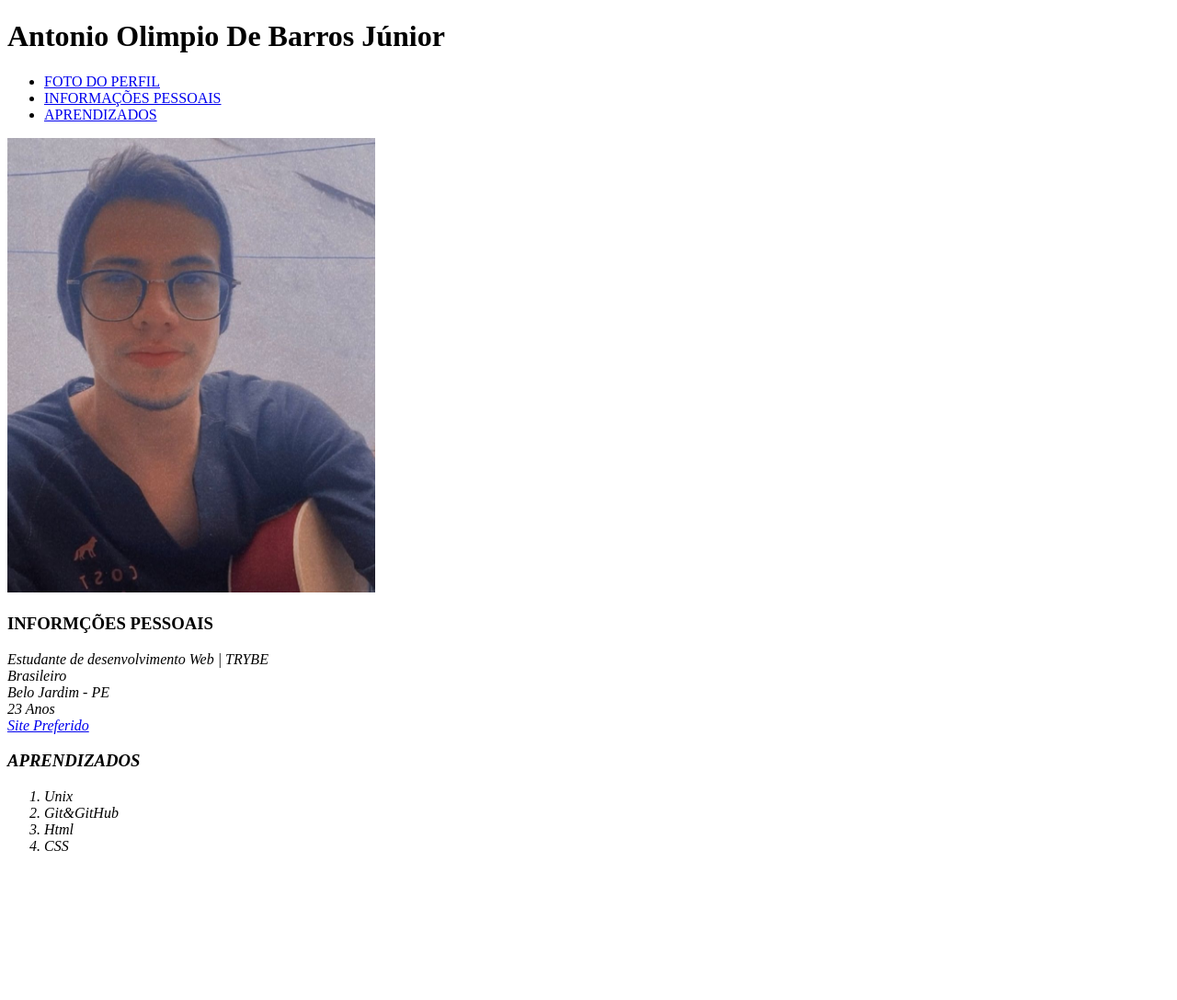
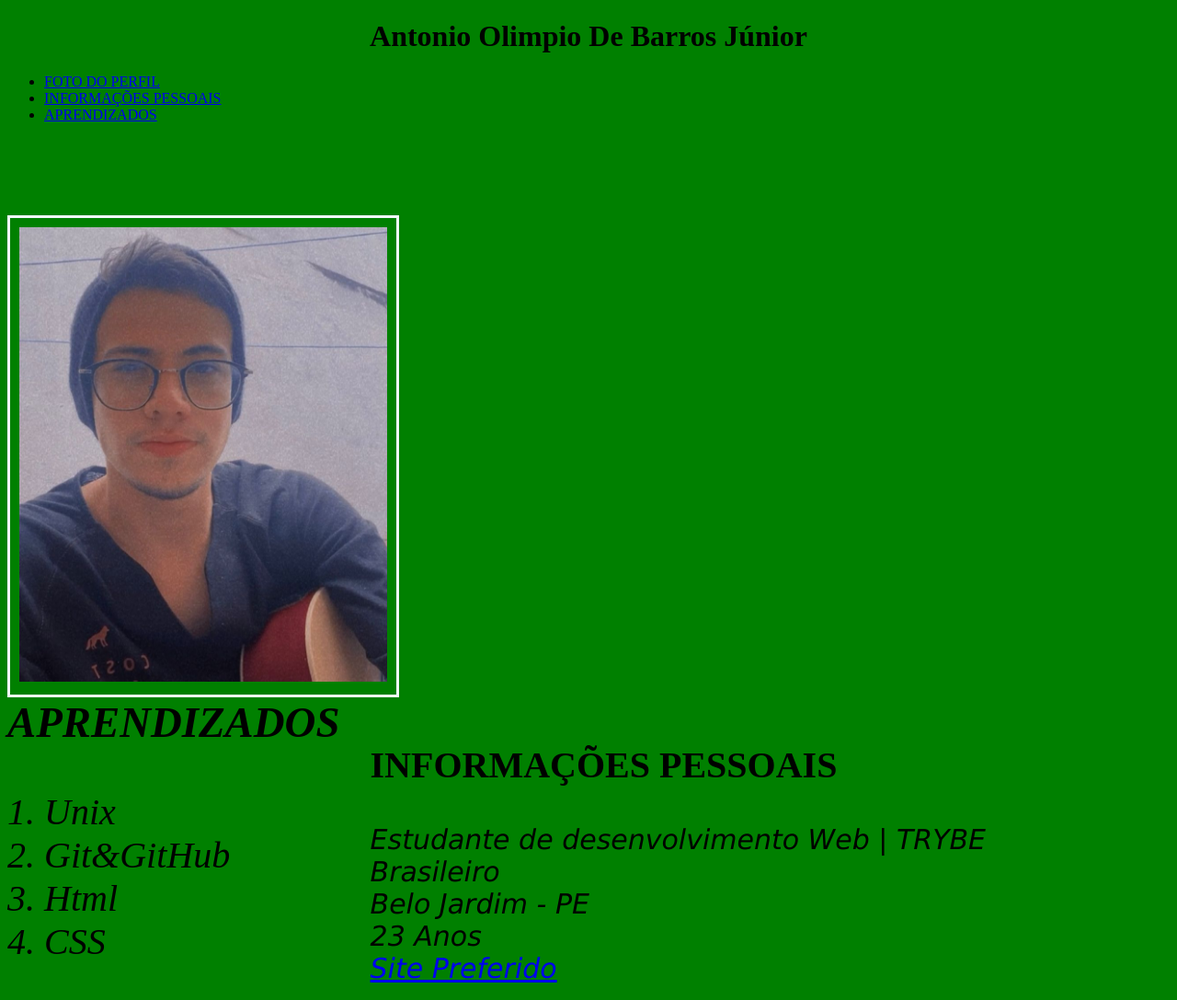
Before and after one commit to antonioolimpio/Portf-lio-Web, a plain HTML site: page index.html in a window 1280 px wide. Shown: the whole page at 92% size. Before the commit the page ends 945 px from the top, so only its background shows below. Drawn offline with Linux system fonts and the light colour scheme.

Commit message:
Estilizando portfólio

```diff
--- /dev/null
+++ b/Style.css
@@ -0,0 +1,33 @@
+body {
+    background-color: green;
+}
+.title {
+    text-align: center;
+}
+.description {
+    font-family: Verdana, Geneva, Tahoma, sans-serif;
+    font-size: 30px;
+    margin-right: 200px;
+
+}
+.photo {
+ float: left;
+ border-style: solid;
+ border-color: aliceblue;
+ padding: 10px 10px;
+}
+
+.descriptionmax {
+float: right;
+margin-top: 10px;
+}
+
+.student {
+    font-size: 40px;
+    margin-top: 100px;
+    padding-top: 450px;
+}
+
+#informaçoespessoais {
+font-size: 40px;
+}
--- a/index.html
+++ b/index.html
@@ -6,20 +6,25 @@
     <meta http-equiv="X-UA-Compatible" content="IE=edge">
     <meta name="viewport" content="width=device-width, initial-scale=1.0">
     <title>Dev | Antonio Olimpio</title>
+    <link rel="stylesheet" href="Style.css">
 </head>
 
 <body>
-    <h1>Antonio Olimpio De Barros Júnior</h1>
+    <h1 class="title">Antonio Olimpio De Barros Júnior</h1>
     <UL>
         <li><a href="#foto">FOTO DO PERFIL</a></li>
         <li><a href="#informaçoespessoais">INFORMAÇÕES PESSOAIS</a></li>
         <li><a href="#aprendizados">APRENDIZADOS</a></li>
     </UL>
+    <div class="photo">
 
         <img id="foto" src="Fotoperfil.jpeg" alt="Foto do perfil" width="400px">
+    </div>
+    <div class="descriptionmax">
 
-    <h3 id="informaçoespessoais" > INFORMÇÕES PESSOAIS</h3>
 
+        <h3 id="informaçoespessoais"> INFORMAÇÕES PESSOAIS</h3>
+        <div class="description">
             <em>
                 Estudante de desenvolvimento Web | TRYBE
                 <br>
@@ -31,6 +36,9 @@
                 <br>
                 <a href="https://jovemnerd.com.br/" target="_blank">Site Preferido</a>
                 <br><em>
+        </div>
+    </div>
+    <div class="student">
 
         <h3 id="aprendizados">APRENDIZADOS</h3>
         <ol>
@@ -39,6 +47,7 @@
             <li>Html</li>
             <li>CSS</li>
         </ol>
+    </div>
 
 
 
```
Lines whose indentation alone changed are shown as unchanged.
